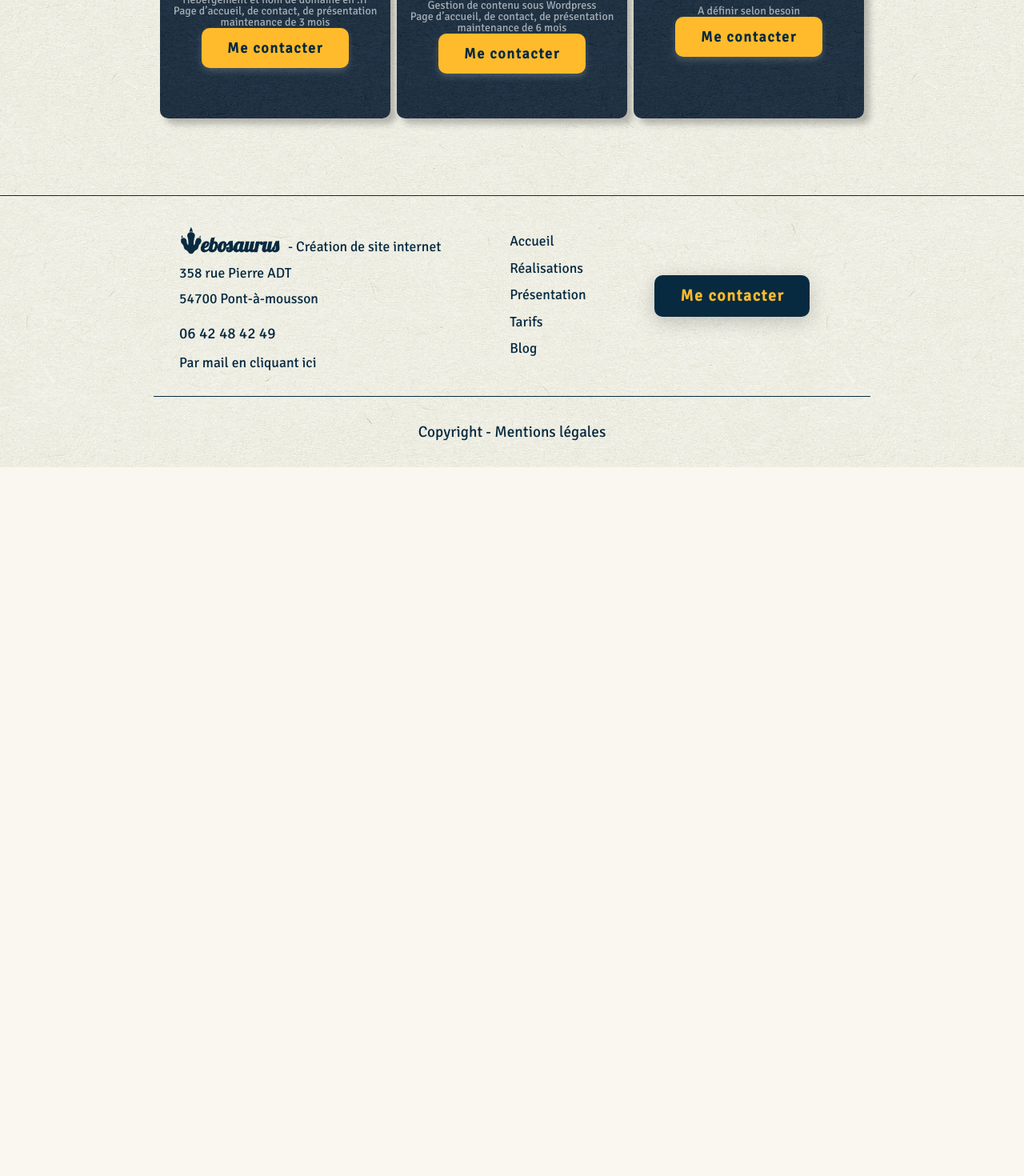
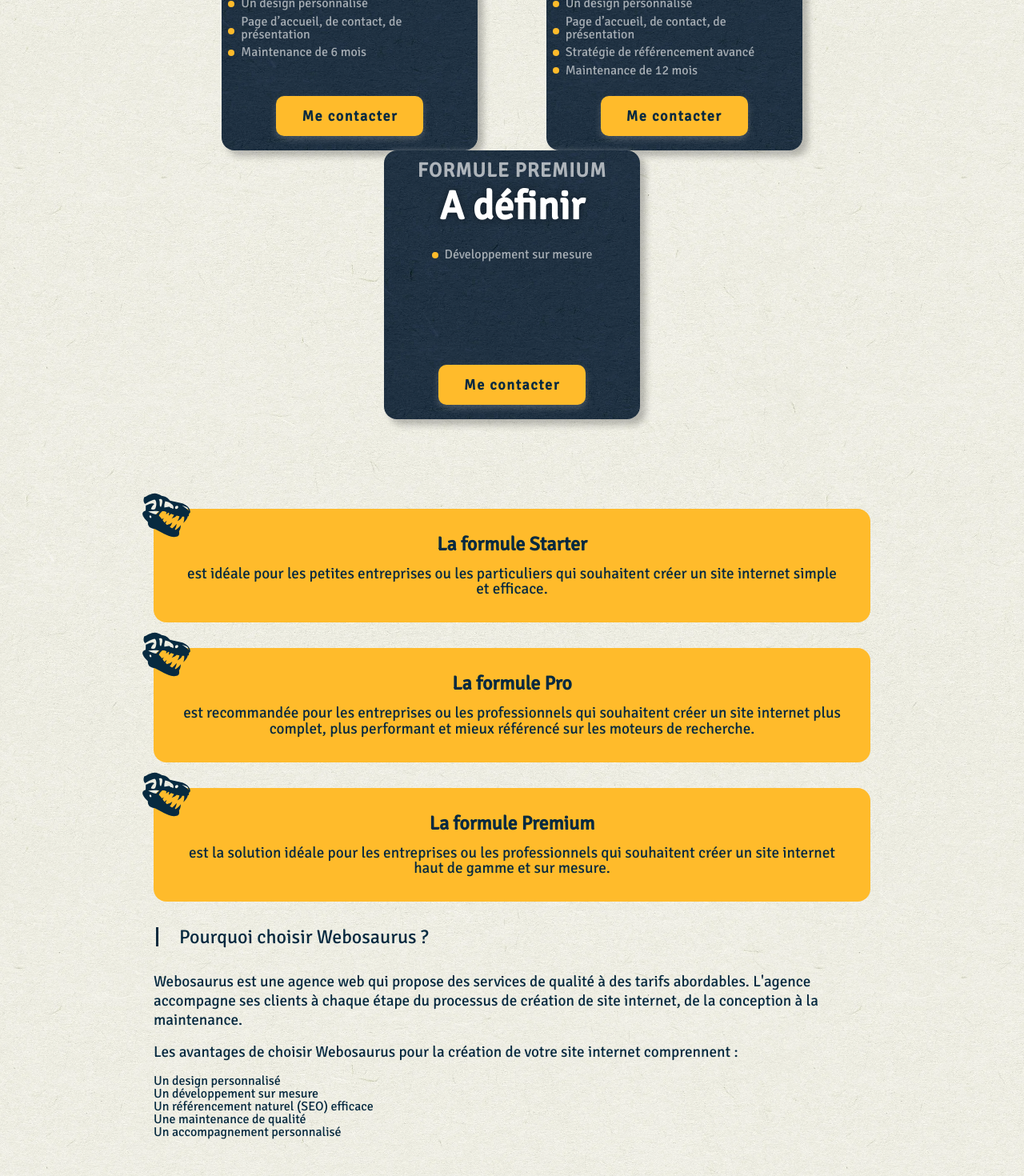
Before and after one commit to thiebautremy/site-perso-nextjs, a Next.js app: page /tarifs in a window 1280 px wide. Shown: the part 540-2010 px from the top of the page at 80% size. Before the commit the page ends 1124 px from the top, so only its background shows below. Built offline with nearby package versions, Linux system fonts and the light colour scheme.

Commit message:
update tarif

```diff
--- a/components/Tarifs/Tarifs.module.scss
+++ b/components/Tarifs/Tarifs.module.scss
@@ -23,20 +23,21 @@
       .card {
         display: flex;
         align-items: center;
-        justify-content: center;
+        justify-content: space-around;
         flex-direction: column;
         text-align: center;
-        min-height: 20rem;
-        width: 18rem;
+        min-height: 21rem;
+        width: 20rem;
         color: white;
         cursor: pointer;
         transition: all 0.3s ease-in-out;
         box-shadow: 7px 7px 8px 0 rgba(0, 0, 0, 0.25),
           0px 0px 6px 0 rgba(255, 255, 255, 0.3);
-        border-radius: 10px;
+        border-radius: var.$radius;
         background-image: url("../../assets/background/texture-dark.webp");
         background-position: 0;
         background-size: 1000px 1000px;
+        padding: 0 calc(var.$gap-small / 2);
 
         .title {
           font-weight: 800;
@@ -56,10 +57,73 @@
 
         .description {
           color: rgba(255, 255, 255, 0.6);
-          margin-top: 10px;
-          font-size: 14px;
+          margin: var.$gap-small 0;
+          font-size: 1rem;
+          min-height: 8rem;
+          text-align: left;
+
+          li {
+            padding: calc(var.$gap-small / 5) 0 calc(var.$gap-small / 5)
+              calc(var.$gap-small);
+            position: relative;
+
+            &::before {
+              content: "";
+              position: absolute;
+              width: 0.5rem;
+              height: 0.5rem;
+              border-radius: 50%;
+              background-color: var.$color-yellow;
+              bottom: 30%;
+              left: 0;
+              z-index: 10;
+            }
+          }
+        }
+
+        .contactBtn {
+          margin-bottom: 1rem;
         }
       }
     }
+    .formulasList {
+      margin-top: var.$gap-xlarge;
+
+      @media screen and (max-width: var.$screen-phone) {
+        margin-top: var.$gap-small;
+      }
+      .formula {
+        margin: var.$gap-medium 0;
+        padding: var.$gap-medium;
+        border-radius: var.$radius;
+        font-size: 1.2rem;
+        background-color: var.$color-yellow;
+        color: var.$color-font--dark;
+        text-align: center;
+        position: relative;
+
+        &:hover {
+          .TRexSkull {
+            transform: scale(1.2) rotate(10deg) translateX(100%);
+          }
+        }
+
+        strong {
+          letter-spacing: 0;
+          display: block;
+          margin-bottom: var.$gap-small;
+          font-size: 1.5rem;
+        }
+        .TRexSkull {
+          position: absolute;
+          left: -1rem;
+          top: -1.5rem;
+          font-size: 4rem;
+          transition: all 0.3s ease-in-out;
+        }
+      }
+    }
+    .benefitsList {
+    }
   }
 }
--- a/components/Tarifs/Tarifs.tsx
+++ b/components/Tarifs/Tarifs.tsx
@@ -4,6 +4,8 @@ import { motion } from "framer-motion";
 import cx from "classnames";
 import { useState } from "react";
 import Link from "next/link";
+import { GiTRexSkull } from "react-icons/gi";
+import CTAContainer from "../CTAContainer/CTAContainer";
 
 type TarifCardType = {
   id: number;
@@ -17,36 +19,38 @@ const Tarifs = () => {
   const tarifsCardsData: TarifCardType[] = [
     {
       id: 1,
-      title: "Site vitrine",
+      title: "Formule Starter",
       price: "600 €",
       hover: false,
       className: "",
       description: [
         "Hébergement et nom de domaine en .fr",
+        "Un design personnalisé",
         "Page d’accueil, de contact, de présentation",
-        "maintenance de 3 mois",
+        "Maintenance de 6 mois",
       ],
     },
     {
       id: 2,
-      title: "Site vitrine +",
+      title: "Formule Pro",
       price: "900 €",
       hover: false,
       className: "",
       description: [
         "Hébergement et nom de domaine en .fr",
-        "Gestion de contenu sous Wordpress",
+        "Un design personnalisé",
         "Page d’accueil, de contact, de présentation",
-        "maintenance de 6 mois",
+        "Stratégie de référencement avancé",
+        "Maintenance de 12 mois",
       ],
     },
     {
       id: 3,
-      title: "Personnalisé",
+      title: "Formule Premium",
       price: "A définir",
       hover: false,
       className: "",
-      description: ["A définir selon besoin"],
+      description: ["Développement sur mesure"],
     },
   ];
 
@@ -91,7 +95,8 @@ const Tarifs = () => {
         <Container margin="isHuge">
           <h1>Tarifs des prestations de Webosaurus</h1>
           <h2>
-            Voici les tarifs de nos prestations web à{" "}
+            Webosaurus, agence web, propose différentes formules de tarifs pour
+            répondre aux besoin de tous les budgets {""}
             <strong>Pont-à-Mousson</strong> ?
           </h2>
           <div className={styles.content}>
@@ -112,13 +117,60 @@ const Tarifs = () => {
                         <li key={item}>{item}</li>
                       ))}
                     </ul>
-                    <Link href={"/contact"} className="ctaBtn ctaBtnScrolled">
+                    <Link
+                      href={"/contact"}
+                      className={cx(
+                        `ctaBtn ctaBtnScrolled ${styles.contactBtn}`
+                      )}
+                    >
                       <span>Me contacter</span>
                     </Link>
                   </div>
                 ))}
             </div>
+            <ul className={styles.formulasList}>
+              <li className={styles.formula}>
+                <GiTRexSkull className={styles.TRexSkull} />
+                <strong>La formule Starter</strong> est idéale pour les petites
+                entreprises ou les particuliers qui souhaitent créer un site
+                internet simple et efficace.
+              </li>
+              <li className={styles.formula}>
+                <GiTRexSkull className={styles.TRexSkull} />
+                <strong>La formule Pro</strong> est recommandée pour les
+                entreprises ou les professionnels qui souhaitent créer un site
+                internet plus complet, plus performant et mieux référencé sur
+                les moteurs de recherche.
+              </li>
+              <li className={styles.formula}>
+                <GiTRexSkull className={styles.TRexSkull} />
+                <strong>La formule Premium</strong> est la solution idéale pour
+                les entreprises ou les professionnels qui souhaitent créer un
+                site internet haut de gamme et sur mesure.
+              </li>
+            </ul>
+            <h2>Pourquoi choisir Webosaurus ?</h2>
+            <p>
+              Webosaurus est une agence web qui propose des services de qualité
+              à des tarifs abordables. L&apos;agence accompagne ses clients à
+              chaque étape du processus de création de site internet, de la
+              conception à la maintenance.
+            </p>
+            <p>
+              Les avantages de choisir Webosaurus pour la création de votre site
+              internet comprennent :
+            </p>
+            <ul className={styles.benefitsList}>
+              <li className={styles.benefit}>Un design personnalisé</li>
+              <li className={styles.benefit}>Un développement sur mesure</li>
+              <li className={styles.benefit}>
+                Un référencement naturel (SEO) efficace
+              </li>
+              <li className={styles.benefit}>Une maintenance de qualité</li>
+              <li className={styles.benefit}>Un accompagnement personnalisé</li>
+            </ul>
           </div>
+          <CTAContainer />
         </Container>
       </motion.div>
     </div>
```
